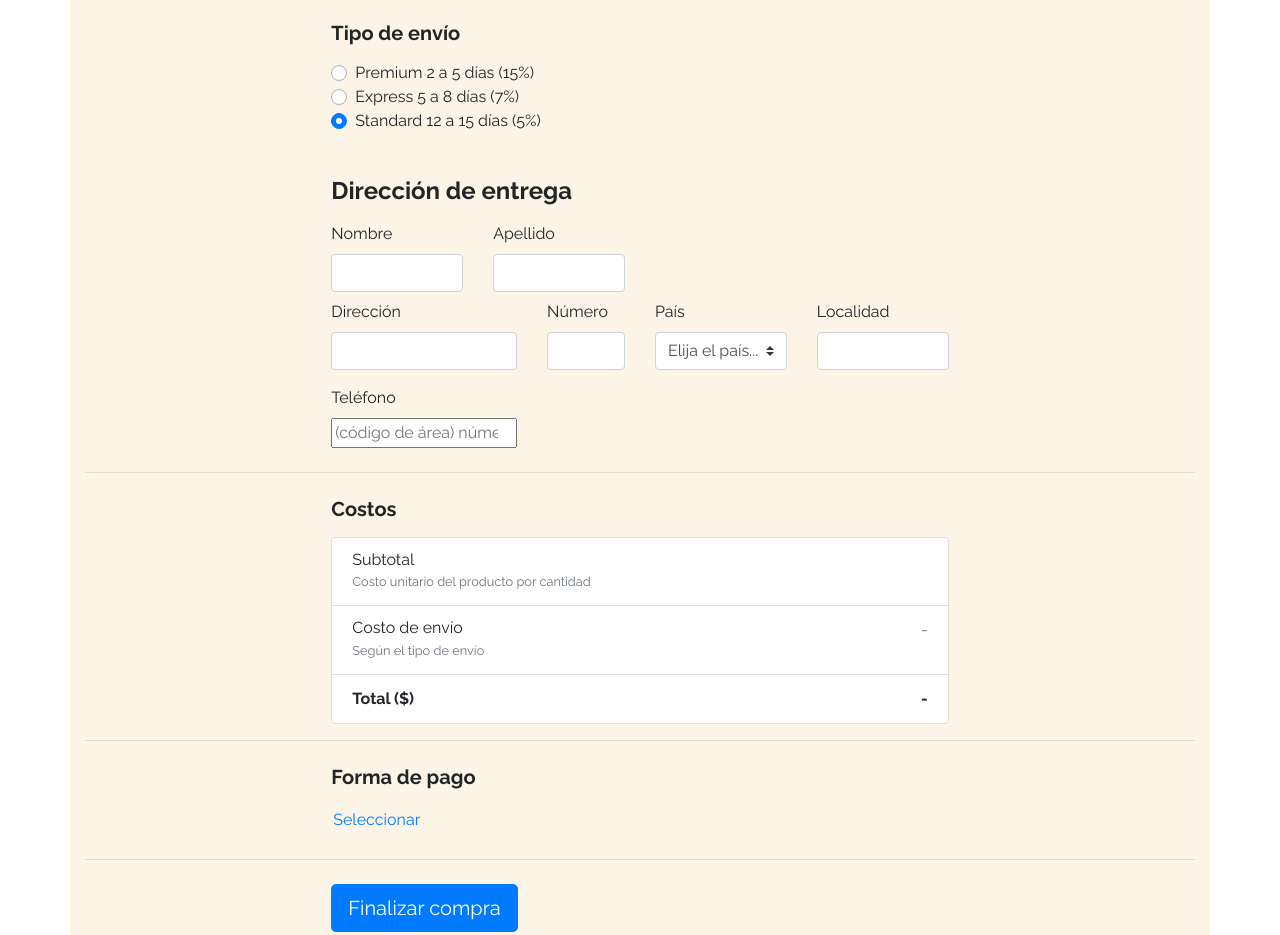
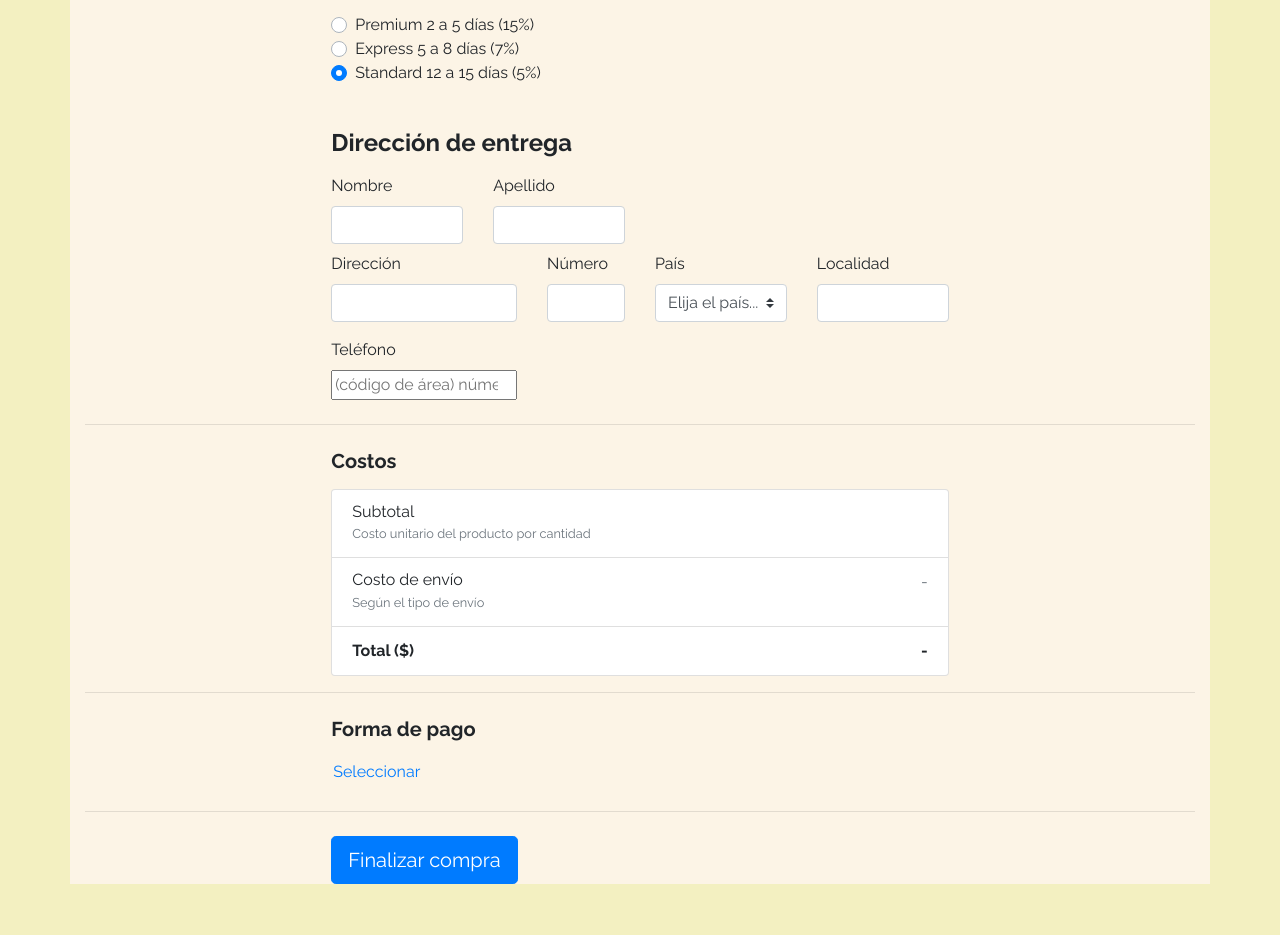
Before and after one commit to Romina-Almi/ObligatorioJAP, a plain HTML site: page ecommerce-master/cart.html in a window 1280 px wide. Shown: the part 323-1258 px from the top of the page. Drawn offline with Linux system fonts and the light colour scheme; no server answers.

Commit message:
Update cart.html

```diff
--- a/ecommerce-master/cart.html
+++ b/ecommerce-master/cart.html
@@ -57,7 +57,7 @@
               </div>
           </div>
         </nav>
-    <main role="main" class="pb-5" style="background-color:rgb(243, 240, 193)"></main>
+    <main role="main" class="pb-5" style="background-color:rgb(243, 240, 193)">
       <div class="container" style="background-color:rgb(252, 244, 230)">
        <div class="text-center p-4" style="color: crimson;">
             <h2 style="font-weight: 600">MI COMPRA</h2>
```
